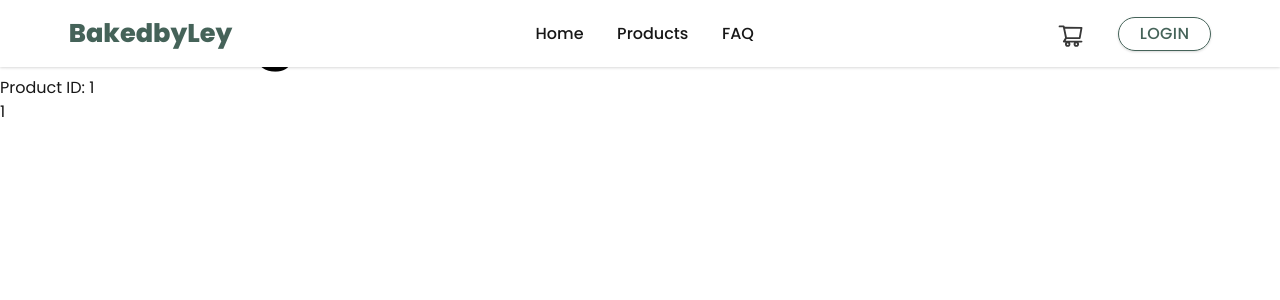
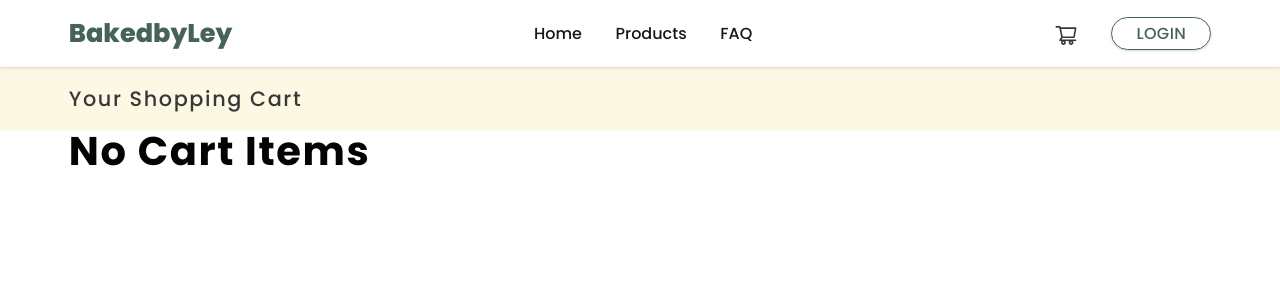
Before and after one commit to lianpaulm/bakedbyley-capstone-project, a React (Create React App) app in the folder frontend/: page /products/1 in a window 1280 px wide. Both pictures are taken after typing "2020-01-15", "10:30" into the empty fields and a click on the button "Add to cart". Shown: the top 300 px of the page. Built offline with nearby package versions, Linux system fonts and the light colour scheme; no server answers.

Commit message:
changing accent styles

```diff
--- a/frontend/src/components/Breadcrumbs/Breadcrumbs.css
+++ b/frontend/src/components/Breadcrumbs/Breadcrumbs.css
@@ -11,3 +11,9 @@
 .page-path p {
   font-size: 0.9rem;
 }
+.page-path h3 {
+  font-size: 1.3rem;
+  font-weight: 500;
+  margin-bottom: 0;
+  color: var(--clr-grey-9);
+}
--- a/frontend/src/components/Breadcrumbs/Breadcrumbs.js
+++ b/frontend/src/components/Breadcrumbs/Breadcrumbs.js
@@ -6,6 +6,7 @@ const Breadcrumbs = (props) => {
     <div className="page-path">
       <div className="container">
         <p>{props.path}</p>
+        <h3>{props.title}</h3>
       </div>
     </div>
   );
--- a/frontend/src/components/Header/Header.css
+++ b/frontend/src/components/Header/Header.css
@@ -92,6 +92,7 @@ header {
   display: flex;
   gap: 1.8rem;
   margin-left: auto;
+  align-items: center;
 }
 .cart-button {
   display: block;
@@ -105,13 +106,14 @@ header {
 }
 .amount-container {
   position: absolute;
-  top: -0.6rem;
-  right: -0.8rem;
+  top: -0.7rem;
+  right: -0.9rem;
   /* width: 1.5rem;
   height: 1.3rem; */
   border: 2px solid var(--clr-white);
   border-radius: 5rem;
-  background: var(--clr-primary-6);
+  /* background: var(--clr-primary-6); */
+  background: var(--clr-accent-main);
   display: flex;
   align-items: center;
   justify-content: center;
@@ -133,7 +135,8 @@ header {
   background: none;
   border: 1px solid currentColor;
   border-radius: 5rem;
-  padding: 0.2rem 1.3rem;
+  padding: 0.1rem 1rem;
+  display: inline-block;
   cursor: pointer;
   box-shadow: var(--shadow-1);
   transition: var(--transition);
@@ -212,11 +215,11 @@ header {
     /* margin-left: auto; */
   }
   .cart-icon {
-    font-size: 1.7rem;
+    font-size: 1.5rem;
   }
   .amount-container {
-    top: -0.8rem;
-    right: -0.9rem;
+    top: -0.9rem;
+    right: -1rem;
     /* width: 1.8rem;
     height: 1.6rem; */
   }
@@ -228,5 +231,6 @@ header {
   }
   .login-btn {
     font-size: 1rem;
+    padding: 0.2rem 1.5rem;
   }
 }
--- a/frontend/src/index.css
+++ b/frontend/src/index.css
@@ -17,6 +17,7 @@ Variables
   /* primary/main color */
   --clr-primary-5: hsl(160, 18%, 33%);
   /* accent color */
+  --clr-accent-main: hsl(6, 93%, 71%);
   --clr-accent: hsl(48, 100%, 93%);
   --clr-accent-light: hsl(50, 81%, 94%);
   /* --clr-accent-light: hsl(40, 60%, 96%); */
--- a/frontend/src/pages/Carts/Carts.js
+++ b/frontend/src/pages/Carts/Carts.js
@@ -1,13 +1,20 @@
 import React, { useEffect } from 'react';
 import { useLocation, useParams } from 'react-router-dom';
 import { addToCart } from '../../actions/cartActions';
-import { useDispatch } from 'react-redux';
+import { useDispatch, useSelector } from 'react-redux';
+
+// components
 import Header from '../../components/Header/Header';
+import Breadcrumbs from '../../components/Breadcrumbs/Breadcrumbs';
+import { RiH2 } from 'react-icons/ri';
 
 const Carts = () => {
   const { id: productID } = useParams();
   const location = useLocation();
   const qty = location.search ? Number(location.search.split('=')[1]) : 1;
+
+  const cart = useSelector((state) => state.cart);
+  const { cartItems } = cart;
 
   const dispatch = useDispatch();
   useEffect(() => {
@@ -19,11 +26,15 @@ const Carts = () => {
   return (
     <>
       <Header />
-      <div>
-        <h1>Cart page</h1>
-        <p>Product ID: {productID}</p>
-        <p>{qty}</p>
-      </div>
+      <main>
+        <Breadcrumbs title={'Your shopping cart'} />
+        <section className="container">
+          {cartItems.length === 0 && <h2>No cart items</h2>}
+          {/* <h1>Cart page</h1>
+          <p>Product ID: {productID}</p>
+          <p>{qty}</p> */}
+        </section>
+      </main>
     </>
   );
 };
--- a/frontend/src/pages/ProductDetails/ProductDetails.css
+++ b/frontend/src/pages/ProductDetails/ProductDetails.css
@@ -39,7 +39,11 @@
 .sched-input-container {
   margin-bottom: 2rem;
   display: flex;
-  gap: 0.5rem;
+  gap: 0.8rem;
+}
+input[type='date'],
+input[type='time'] {
+  padding: 0.4rem;
 }
 /* product price */
 .info-col h4 {
@@ -54,13 +58,22 @@
 }
 .info-col .flex {
   display: flex;
-  gap: 1.5rem;
+  gap: 0.8rem;
 }
 /* quantity cont */
 .quantity-container {
-  background: whitesmoke;
+  /* background: whitesmoke; */
   display: flex;
   align-items: center;
+  gap: 0.5rem;
+}
+.quantity-container label {
+  /* font-weight: 500; */
+  font-size: 1.1rem;
+}
+.quantity-container select {
+  padding: 0.5rem 1rem;
+  font-size: 1rem;
 }
 .quantity-btn {
   font-size: 1rem;
@@ -70,9 +83,16 @@
 }
 .add-to-cart-btn {
   border: transparent;
-  background: orange;
+  background: var(--clr-accent-main);
+  color: white;
   padding: 0.4rem 0.8rem;
   cursor: pointer;
+  letter-spacing: 0.2px;
+  font-size: 1rem;
+  transition: background 0.3s;
+}
+.add-to-cart-btn:hover {
+  background: rgb(255, 101, 84);
 }
 
 @media screen and (min-height: 780px) {
--- a/frontend/src/pages/ProductDetails/ProductDetails.js
+++ b/frontend/src/pages/ProductDetails/ProductDetails.js
@@ -71,10 +71,10 @@ const ProductDetails = () => {
                 {/* <button className="quantity-btn">-</button>
                 <p className="quantity">0</p>
                 <button className="quantity-btn">+</button> */}
-                <div className="qty-list">
-                  <div>Qty</div>
+                <label htmlFor="qty">Qty</label>
                 <div>
                   <select
+                    id="qty"
                     value={qty}
                     onChange={(e) => setQty(e.target.value)}
                   >
@@ -84,7 +84,6 @@ const ProductDetails = () => {
                     <option value="4">4</option>
                     <option value="5">5</option>
                   </select>
-                  </div>
                 </div>
               </div>
               <button onClick={addToCartHandler} className="add-to-cart-btn">
--- a/frontend/src/pages/Products/FilterProducts.css
+++ b/frontend/src/pages/Products/FilterProducts.css
@@ -19,7 +19,7 @@
   color: var(--clr-grey-8);
   font-size: 1.2rem;
   font-weight: 500;
-  margin-bottom: 0.2rem;
+  margin-bottom: 0.3rem;
 }
 
 /* styles for single category */
@@ -28,11 +28,12 @@
   background: none;
   text-transform: capitalize;
   cursor: pointer;
-  font-size: 1rem;
+  font-size: 0.9rem;
   display: flex;
   align-items: center;
   gap: 0.5rem;
   width: 100%;
+  /* margin-bottom: 0.1rem; */
 }
 .category-btn p {
   color: var(--clr-grey-9);
@@ -47,10 +48,12 @@
 /* category active */
 .category-active p {
   font-weight: 500;
-  color: var(--clr-primary-5);
+  /* color: var(--clr-primary-5); */
+  color: var(--clr-accent-main);
 }
 .category-active .category-box {
-  background: var(--clr-primary-6);
+  /* background: var(--clr-primary-6); */
+  background-color: var(--clr-accent-main);
   border: transparent;
 }
 
```
Lines whose indentation alone changed are shown as unchanged.
